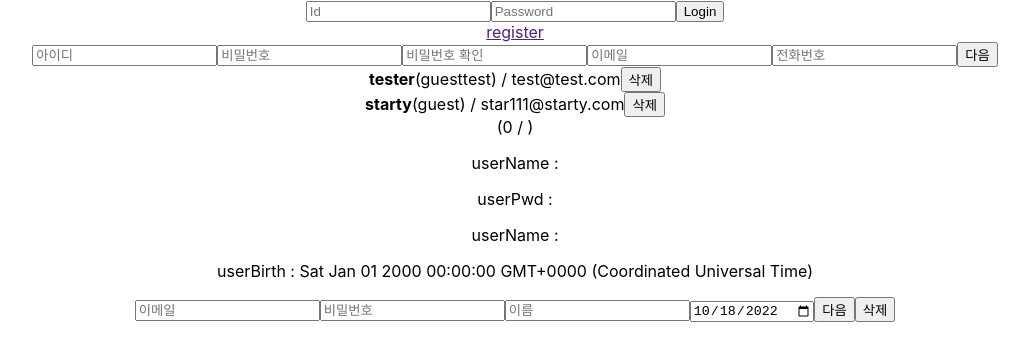
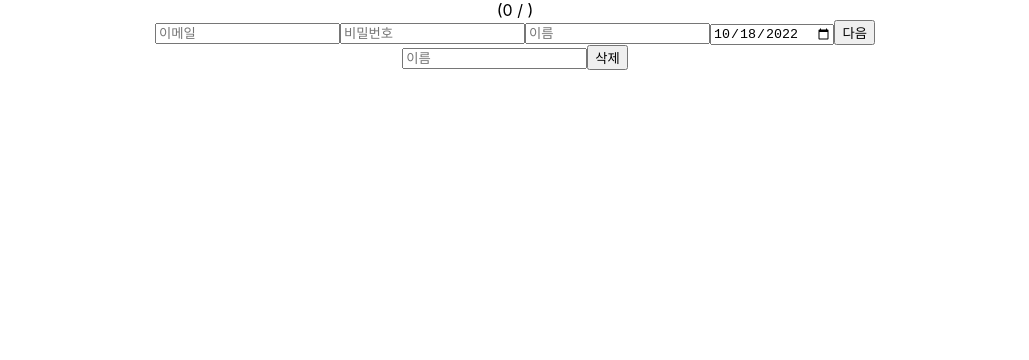
Before and after one commit to blueochild/Foxrain-Messenger-App, a React (Create React App) app in the folder Foxrain-Messenger-Client/: page / in a window 1280 px wide. Shown: the top 360 px of the page, without its empty margins (125-1154 px from the left). Built offline with nearby package versions, Linux system fonts and the light colour scheme.

Commit message:
Update : Code Cleanup

```diff
--- a/Foxrain-Messenger-Client/src/App.tsx
+++ b/Foxrain-Messenger-Client/src/App.tsx
@@ -1,12 +1,14 @@
 import React, { useRef, useState } from 'react';
-import { IuserInfo, IuserStat } from './component/userType';
-import UserSignup from './component/userSignup';
-import UserSignin from './component/userSignin';
+import { IuserInfo, IuserStat } from './component/userTest/userTypeTest';
+import UserSignup from './component/userTest/userSignupTest';
+import UserSignin from './component/userTest/userSigninTest';
+//import UserList from './component/userTest/userListTest'
+import Signup from './component/signup'
 import UserList from './component/userList'
-import Signup from './features/signup/signup'
 
 /* page CSS */
 import './style/App.css';
+import UserDelete from './component/userDelete';
 
 const defaultUserStat : IuserStat = {
   nickname : "guest",
@@ -16,6 +18,7 @@ const defaultUserStat : IuserStat = {
 
 function App() {
 
+  /*
   const [loginUser, setLoginUser] = useState({
     isLogin: false,
     isUserCode: ''
@@ -144,25 +147,13 @@ function App() {
     }
 
   };
+  */
 
   return (
     <div className="App">
-      <UserSignin
-        loginUser={loginUser}
-        onChange={loginOnChange}
-        onLogin={onLogin}
-        onLogout={onLogout}
-      />
-      <UserSignup
-        userId={userId}
-        userPwd={userPwd}
-        userEmail={userEmail}
-        userPhone={userPhone}
-        onRegist={onRegist}
-        onChange={registOnChange}
-      />
-      <UserList users={users} onToggle={onToggle} onRemove={onRemove} />
-      <Signup></Signup>
+      <UserList/>
+      <Signup />
+      <UserDelete />
     </div>
   );
 }
--- a/Foxrain-Messenger-Client/src/app/store.tsx
+++ b/Foxrain-Messenger-Client/src/app/store.tsx
@@ -1,6 +1,6 @@
 import { configureStore } from '@reduxjs/toolkit'
-import SignupReducer from '../features/signup/signupSlice'
-import UsersReducer from '../features/signup/userManagementSlice'
+import SignupReducer from '../features/user/signupSlice'
+import UsersReducer from '../features/user/userManagementSlice'
 
 export const store = configureStore({
   reducer: {
--- a/Foxrain-Messenger-Client/src/features/signup/signup.tsx
+++ b/Foxrain-Messenger-Client/src/component/signup.tsx
@@ -1,36 +1,27 @@
-import React, { Dispatch, useState } from 'react'
-import { useAppSelector, useAppDispatch } from '../../app/hooks'
-import { IuserInfo } from '../sliceTypes'
-import { signupRequest, signupSuccess, signupError } from './signupSlice'
-import { userAdded, userDeleted, userManageReq } from './userManagementSlice';
-import UserList from './userList'
-
-interface SignupParam {
-  user: IuserInfo;
-}
+import { ChangeEvent, useState } from 'react'
+import { useAppSelector, useAppDispatch } from '../app/hooks'
+import { IuserInfo } from '../features/sliceTypes'
+import { userAdded, userDeleted, userManageReq } from '../features/user/userManagementSlice';
 
 function Signup() {
-  // The `state` arg is correctly typed as `RootState` already
-  const user = useAppSelector((state) => state.signup.user)
+  const users = useAppSelector((state) => state.users)
   const dispatch = useAppDispatch()
-
-  // omit rendering logic
 
   const [Email, setEmail] = useState("");
   const [Pwd, setPwd] = useState("");
   const [Name, setEName] = useState("");
   const [Birth, setBirth] = useState<Date>(new Date('00000000'));
 
-  const onEmailHandler = (e: React.ChangeEvent<HTMLInputElement>) => {
+  const onEmailHandler = (e: ChangeEvent<HTMLInputElement>) => {
     setEmail(e.target.value)
   }
-  const onPwdHandler = (e: React.ChangeEvent<HTMLInputElement>) => {
+  const onPwdHandler = (e: ChangeEvent<HTMLInputElement>) => {
     setPwd(e.target.value)
   }
-  const onNameHandler = (e: React.ChangeEvent<HTMLInputElement>) => {
+  const onNameHandler = (e: ChangeEvent<HTMLInputElement>) => {
     setEName(e.target.value)
   }
-  const onBirthHandler = (e: React.ChangeEvent<HTMLInputElement>) => {
+  const onBirthHandler = (e: ChangeEvent<HTMLInputElement>) => {
     const newDate = new Date(e.target.value)
     setBirth(newDate)
   }
@@ -45,14 +36,6 @@ function Signup() {
 
   return (
     <div>
-      <UserList/>
-      <div>
-        <p>userName : {user.uEmail}</p>
-        <p>userPwd : {user.uPwd}</p>
-        <p>userName : {user.uName}</p>
-        <p>userBirth : {user.uBirth.toString()}</p>
-      </div>
-
       <input
         type="text"
         name="userEmail"
@@ -82,7 +65,6 @@ function Signup() {
         onChange={onBirthHandler}
       />
       <button onClick={() => { dispatch(userAdded(userData)) }}>다음</button>
-      <button onClick={() => { dispatch(userDeleted(userData)) }}>삭제</button>
     </div>
   );
 }
--- /dev/null
+++ b/Foxrain-Messenger-Client/src/component/userDelete.tsx
@@ -0,0 +1,40 @@
+import { ChangeEvent, useState } from 'react'
+import { useAppSelector, useAppDispatch } from '../app/hooks'
+import { IuserInfo } from '../features/sliceTypes'
+import { userDeleted } from '../features/user/userManagementSlice';
+
+function UserDelete() {
+  const dispatch = useAppDispatch()
+
+  const [Email, setEmail] = useState("");
+  const [Pwd, setPwd] = useState("");
+  const [Name, setEName] = useState("");
+  const [Birth, setBirth] = useState<Date>(new Date('00000000'));
+
+  const onNameHandler = (e: ChangeEvent<HTMLInputElement>) => {
+    setEName(e.target.value)
+  }
+
+  const userData: IuserInfo = {
+    uId: "0",
+    uEmail: Email,
+    uPwd: Pwd,
+    uName: Name,
+    uBirth: Birth
+  }
+
+  return (
+    <div>
+      <input
+        type="text"
+        name="userName"
+        placeholder="이름"
+        value={Name}
+        onChange={onNameHandler}
+      />
+      <button onClick={() => { dispatch(userDeleted(userData)) }}>삭제</button>
+    </div>
+  );
+}
+
+export default UserDelete
--- a/Foxrain-Messenger-Client/src/component/userList.tsx
+++ b/Foxrain-Messenger-Client/src/component/userList.tsx
@@ -1,44 +1,29 @@
-import React from "react";
-import { IuserInfo } from "./userType";
+import { useAppSelector } from "../app/hooks";
+import { IuserInfo } from '../features/sliceTypes'
 
-interface usersProps {
-    users: IuserInfo[];
-    onToggle: (Tuser: string) => void;
-    onRemove: (Tuser: string) => void;
-}
-interface userProps {
-    user: IuserInfo;
-    onToggle: (Tuser: string) => void;
-    onRemove: (Tuser: string) => void;
+interface userPrint{
+    user: IuserInfo
 }
 
-function User({ user, onToggle, onRemove}: userProps) {
-
-    return (
+function UsersPrint({ user }: userPrint){
+    return(
         <div>
-            <span style={{
-                cursor:'pointer',
-                color: user.userState.active ? 'green' : 'black'}}
-                onClick={() => onToggle(user.userId)}>
-                <b>{user.userId}</b>({user.userState?.nickname})
-            </span>
-            &nbsp;/&nbsp;
-            <span>{user.userEmail}</span>
-            <button onClick={() => onRemove(user.userId)}>삭제</button>
+            <b>{user.uName}</b>({user.uId} / {user.uEmail})
         </div>
-    );
+    )
 }
 
-function UserList({ users, onToggle, onRemove }: usersProps){
-    return (
-        <div>
-            {
-                users.map(user => (
-                    <User user={user} key={user.userCode} onToggle={onToggle} onRemove={onRemove}/>
-                ))
-            }
-        </div>
-    );
+function UserList(){
+
+  const users = useAppSelector((state) => state.users)
+
+  return(
+    <div>
+        {users.map(e => (
+            <UsersPrint user={e.user.info} key={e.user.info.uId}/>
+        ))}
+    </div>
+  )
 }
 
 export default UserList;
--- /dev/null
+++ b/Foxrain-Messenger-Client/src/component/userTest/userListTest.tsx
@@ -0,0 +1,43 @@
+import { IuserInfo } from "./userTypeTest";
+
+interface usersProps {
+    users: IuserInfo[];
+    onToggle: (Tuser: string) => void;
+    onRemove: (Tuser: string) => void;
+}
+interface userProps {
+    user: IuserInfo;
+    onToggle: (Tuser: string) => void;
+    onRemove: (Tuser: string) => void;
+}
+
+function User({ user, onToggle, onRemove}: userProps) {
+
+    return (
+        <div>
+            <span style={{
+                cursor:'pointer',
+                color: user.userState.active ? 'green' : 'black'}}
+                onClick={() => onToggle(user.userId)}>
+                <b>{user.userId}</b>({user.userState?.nickname})
+            </span>
+            &nbsp;/&nbsp;
+            <span>{user.userEmail}</span>
+            <button onClick={() => onRemove(user.userId)}>삭제</button>
+        </div>
+    );
+}
+
+function UserList({ users, onToggle, onRemove }: usersProps){
+    return (
+        <div>
+            {
+                users.map(user => (
+                    <User user={user} key={user.userCode} onToggle={onToggle} onRemove={onRemove}/>
+                ))
+            }
+        </div>
+    );
+}
+
+export default UserList;
--- a/Foxrain-Messenger-Client/src/component/userSignin.tsx
+++ b/Foxrain-Messenger-Client/src/component/userTest/userSigninTest.tsx
@@ -1,5 +1,4 @@
-import { IuserLogin } from "./userType";
-
+import { IuserLogin } from "./userTypeTest";
 
 function UserSignin({ loginUser, onChange, onLogin, onLogout }: IuserLogin) {
     if (loginUser.isLogin == true) {
--- a/Foxrain-Messenger-Client/src/component/userSignup.tsx
+++ b/Foxrain-Messenger-Client/src/component/userTest/userSignupTest.tsx
@@ -1,4 +1,4 @@
-import { IuserSignup } from "./userType";
+import { IuserSignup } from "./userTypeTest";
 
 function CreateUser({ userId, userPwd, userEmail, userPhone, onRegist, onChange } : IuserSignup)
 {
--- a/Foxrain-Messenger-Client/src/features/signup/userList.tsx
+++ /dev/null
@@ -1,29 +0,0 @@
-import { useAppSelector } from "../../app/hooks";
-import { initialStateType, IuserInfo } from '../sliceTypes'
-
-interface userPrint{
-    user: IuserInfo
-}
-
-function UsersPrint({ user }: userPrint){
-    return(
-        <div>
-            <b>{user.uName}</b>({user.uId} / {user.uEmail})
-        </div>
-    )
-}
-
-function UserList(){
-
-  const users = useAppSelector((state) => state.users)
-
-  return(
-    <div>
-        {users.map(e => (
-            <UsersPrint user={e.user.info} key={e.user.info.uId}/>
-        ))}
-    </div>
-  )
-}
-
-export default UserList;
```
Also changed, not shown: Foxrain-Messenger-Client/src/component/userTest/userTypeTest.tsx (renamed from Foxrain-Messenger-Client/src/component/userType.tsx), Foxrain-Messenger-Client/src/features/user/signupSlice.tsx (renamed from Foxrain-Messenger-Client/src/features/signup/signupSlice.tsx), Foxrain-Messenger-Client/src/features/user/userManagementSlice.tsx (renamed from Foxrain-Messenger-Client/src/features/signup/userManagementSlice.tsx).
